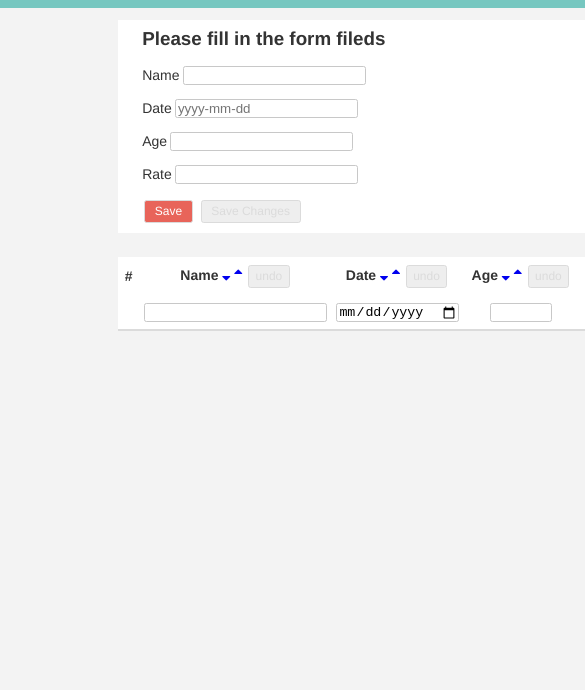
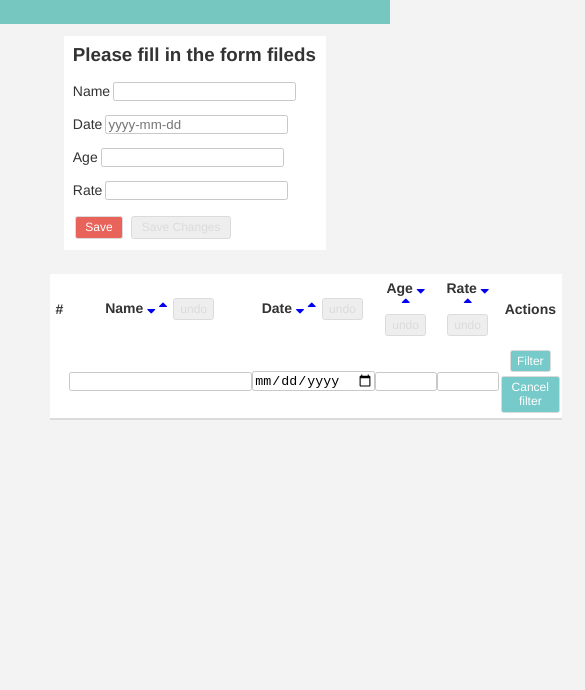
Before and after one commit to julsmorozova/student-form, a plain HTML site: page index.html in a window 390 px wide. Shown: the part 154-844 px from the top of the page, 585 px wide, since content can reach past the window. Drawn offline with Linux system fonts and the light colour scheme.

Commit message:
fix body width, make page responsive

```diff
--- a/sass/_main.scss
+++ b/sass/_main.scss
@@ -3,7 +3,7 @@
 }
 
 body {
-	min-width: $min-width;
+	width: 100%;
 	margin: 0;
 	background-color: $bg-color;
 	font-family: $main-font;
@@ -68,7 +68,7 @@ body {
 			background-color: $table-bg-color;
 			width: 90%;
 			margin: 0 auto;
-			padding: 0.525rem 0 0.525rem 1.5rem;
+			padding: 3%;
 
 			h2 {
 				@include make-h2($default-margin, $main-font-color, $h2-font-size);
@@ -103,11 +103,10 @@ body {
 			}
 
 			th, td {
-			text-align: center;
-			border: none;
-			background-color: $table-bg-color;
-			padding: 0.375rem 0.375rem;
-
+				text-align: center;
+				border: none;
+				background-color: $table-bg-color;
+				padding: 0.375rem;
 			}
 			th:hover {
 				color: #696969;
--- a/sass/_settings.scss
+++ b/sass/_settings.scss
@@ -16,8 +16,6 @@ $default-padding: 1.875rem;
 $default-margin: 0;
 $border: 0.0625rem solid $main-border-color;
 
-$min-width: 960px;
-
 @mixin make-h2 ($default-margin, $header-font-color, $h2-font-size) {
 	margin-top: $default-margin;
 	color: $header-font-color;
```
Also changed, not shown: css/app.css.
